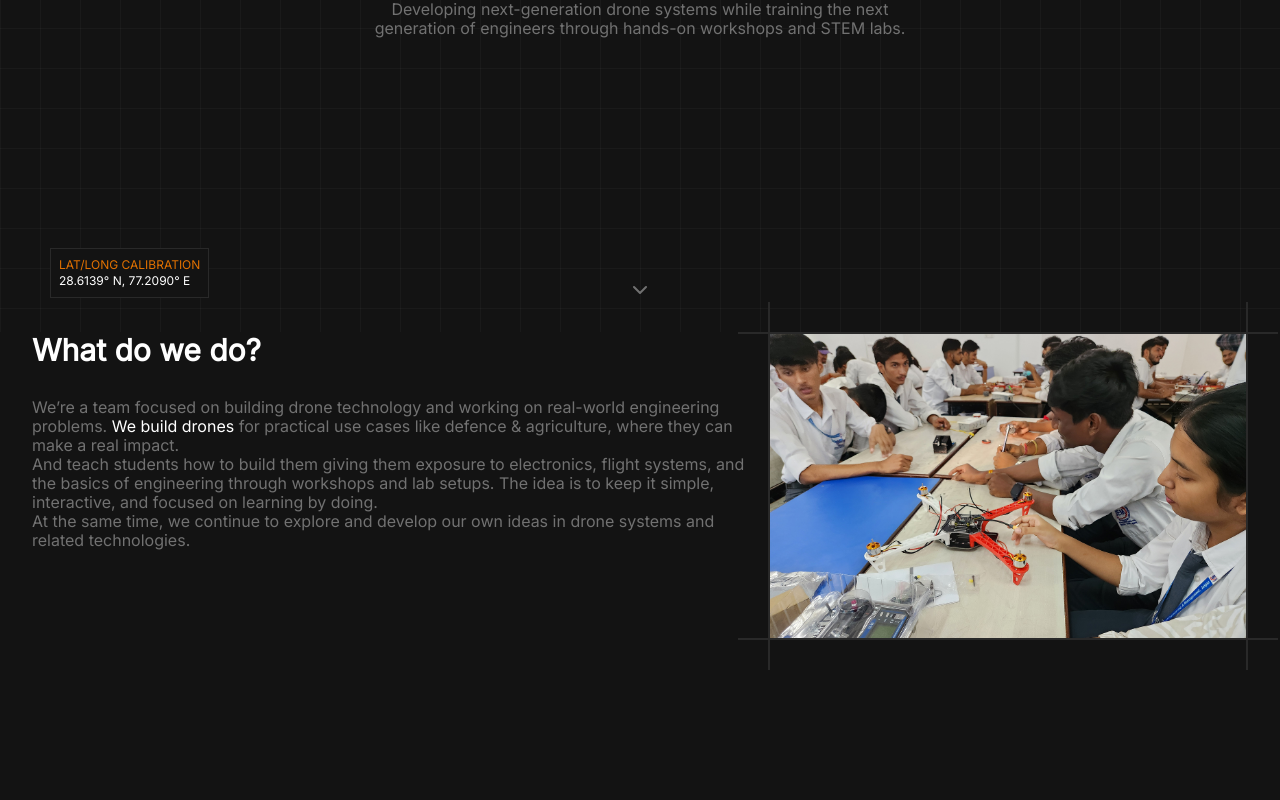
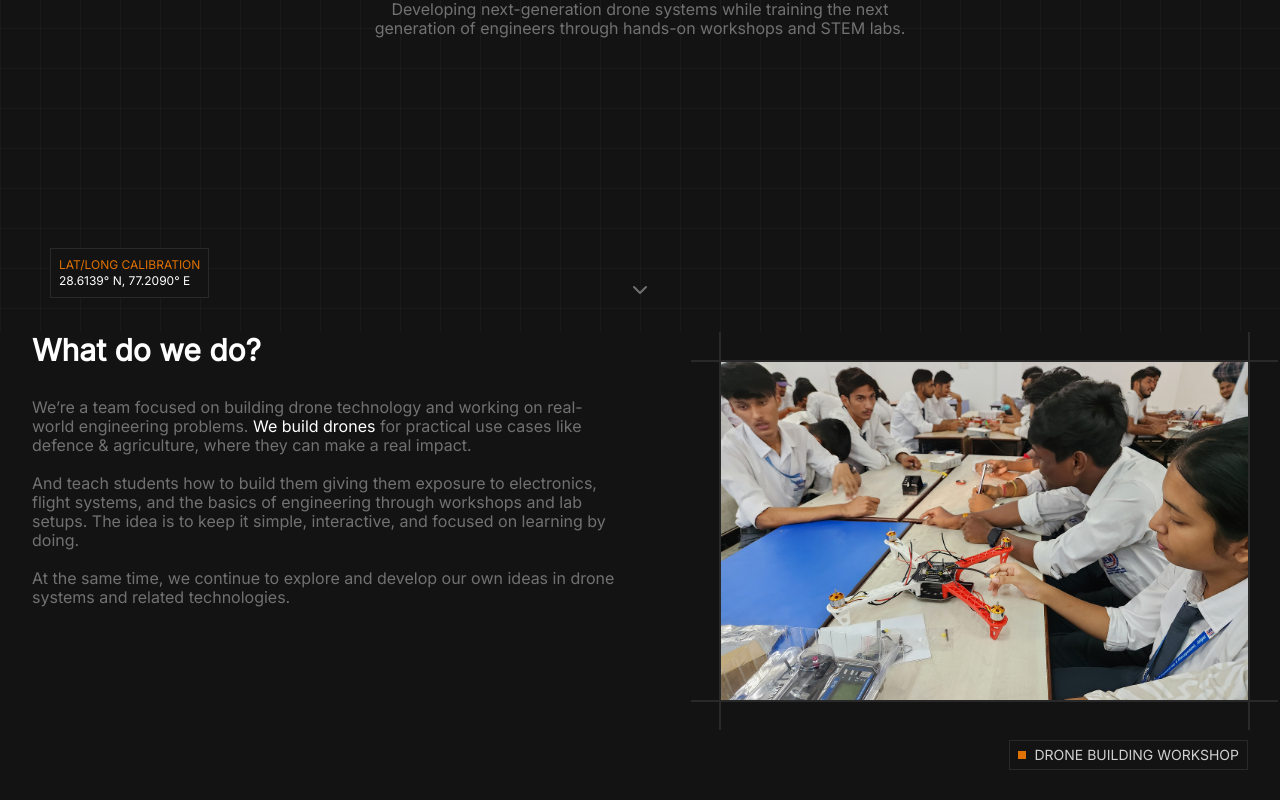
Before and after one commit to anant-innovation/NAADH-Innovation-portfolio-V1, a React (Vite) app: page / in a window 1280 px wide. Shown: the part 476-1276 px from the top of the page. Built offline with nearby package versions, Linux system fonts and the light colour scheme.

Commit message:
the what do we do section is working i just have to add the spans

```diff
--- a/src/Components/Heading.jsx
+++ b/src/Components/Heading.jsx
@@ -4,7 +4,11 @@ const Heading = ({text , classname}) => {
 
 
     return(
-        <h1 className={`text-3xl tracking-[-2%] font-extrabold text-white mb-[30px] ${classname}`}>{text}</h1>
+        <h1 className={`text-3xl tracking-[-2%] font-extrabold text-white mb-[30px]
+
+            3xl:text-5xl 3xl:mb-[40px]
+
+            ${classname}`}>{text}</h1>
     );
 }
 
--- a/src/Components/ImageBorder.jsx
+++ b/src/Components/ImageBorder.jsx
@@ -5,18 +5,18 @@ const ImageBorder = ({ src , className }) => {
 
 
     return (
-        <div className={` relative ${className}`}>
+        <div className={` relative w-[527px]  ml-[100px] mb-[40px] mt-[30px] ${className}`}>
             <div className=" bg-white10 w-[calc(100%+60px)] h-[2px]
-             absolute bottom-0 left-[-30px]
+             absolute bottom-[-2px] left-[-30px]
             "/>
             <div className=" bg-white10 w-[calc(100%+60px)] h-[2px]
-             absolute top-0 left-[-30px]
+             absolute top-[-2px] left-[-30px]
             "/>
             <div className=" bg-white10 h-[calc(100%+60px)] w-[2px]
-             absolute left-0 top-[-30px]
+             absolute left-[-2px] top-[-30px]
             "/>
             <div className=" bg-white10 h-[calc(100%+60px)] w-[2px]
-             absolute right-0 top-[-30px]
+             absolute right-[-2px] top-[-30px]
             "/>
 
             <img src={src} alt="" />
--- a/src/Components/Text.jsx
+++ b/src/Components/Text.jsx
@@ -4,7 +4,12 @@ const Text = ({children}) => {
 
 
     return(
-        <p>
+        <p className="
+
+
+
+        3xl:text-xl 3xl:tracking-tight 3xl:leading-[24px]
+        ">
             {children}
         </p>
     );
--- a/src/Pages/Desktop/D_Home.jsx
+++ b/src/Pages/Desktop/D_Home.jsx
@@ -83,7 +83,7 @@ const D_Home = () => {
 
 
                         {/* the bottom center arrow */}
-                        <ChevronDown/>
+                        <ChevronDown />
                     </div>
 
                 </div>
@@ -111,7 +111,7 @@ const D_Home = () => {
 
 
                     {/* the big container containing the text and the image */}
-                    <div className=" flex
+                    <div className=" flex justify-between
 
 
                     w-[76rem]">
@@ -119,24 +119,27 @@ const D_Home = () => {
 
 
                         {/* the text container */}
-                        <div>
+                        <div className="
+
+
+                        ">
 
 
                             {/* the heading */}
-                            <Heading text={"What do we do?"}/>
+                            <Heading text={"What do we do?"} />
 
                             {/* the paragraph */}
                             <div>
 
                                 <Text>We’re a team focused on building drone technology and working on real-world engineering problems. <span className=" text-white">We build drones</span> for practical use cases like defence & agriculture, where they can make a real impact.
 
-                                <br />
+                                    <br /> <br />
 
-                                And teach students how to build them giving them exposure to electronics, flight systems, and the basics of engineering through workshops and lab setups. The idea is to keep it simple, interactive, and focused on learning by doing.
+                                    And teach students how to build them giving them exposure to electronics, flight systems, and the basics of engineering through workshops and lab setups. The idea is to keep it simple, interactive, and focused on learning by doing.
 
-                                <br />
+                                    <br /> <br />
 
-                                At the same time, we continue to explore and develop our own ideas in drone systems and related technologies.
+                                    At the same time, we continue to explore and develop our own ideas in drone systems and related technologies.
                                 </Text>
 
 
@@ -148,19 +151,16 @@ const D_Home = () => {
 
 
                         {/* the image container with the bullet */}
-                        <div className=" flex flex-col">
+                        <div className=" flex flex-col items-end">
 
 
                             {/* image with the borders */}
-                            <div>
-                                <ImageBorder src={DesktopHomeImage1} className={" w-[30rem]"}/>
-                            </div>
-
+                            <ImageBorder src={DesktopHomeImage1} />
 
 
                             {/* the bullet point below the image with right indentation */}
                             <div>
-                                {/* <BulletPoint text={"DRONE BUILDING WORKSHOP"}/> */}
+                                <BulletPoint text={"DRONE BUILDING WORKSHOP"} />
                             </div>
 
 
```
